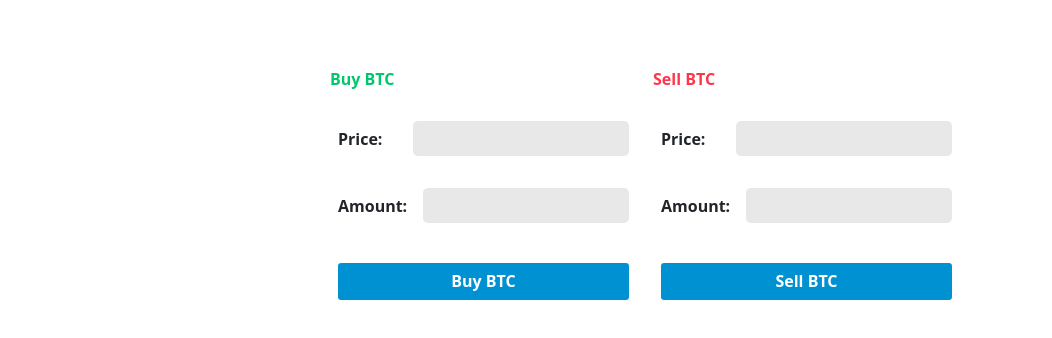
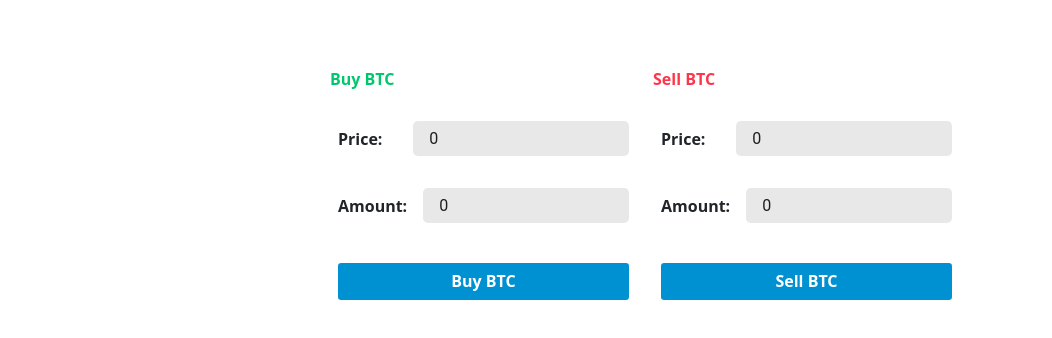
Before and after one commit to alirezaJonaqiGit/bityard, a React (Create React App) app: page / in a window 1280 px wide. Shown: the part 430-768 px from the top of the page, without its empty margins (0-1052 px from the left). Built offline with nearby package versions, Linux system fonts and the light colour scheme.

Commit message:
formsEdited

```diff
--- /dev/null
+++ b/src/components/home/form/formFields/formField.jsx
@@ -0,0 +1,68 @@
+import React from "react";
+import { useForm } from "react-hook-form";
+import { makeStyles } from '@material-ui/core/styles';
+import TextField from '@material-ui/core/TextField';
+// import './form.css'
+import { useEffect, useRef, useState  } from 'react';
+
+const useStyles = makeStyles((theme) => ({
+    textField: {
+        width: '100%',
+        margin: '1rem 0',
+
+    },
+    formLabel : {
+        fontSize: '1rem',
+        fontWeight: 'bold',
+        color: '#00c76f',
+        margin: '0 0 1rem'
+    }
+}));
+
+function FormFields(props) {
+
+
+    // Hook form
+    const { register, handleSubmit, watch, formState: { errors } } = useForm();
+
+    // handle Submit
+    const submitForm = (data) => {
+        data.price = props.currentPrice.toString();
+        data.type = props.status;
+        console.log(data);
+    };
+
+    // classess
+    const classes = useStyles();
+
+
+    const PriceTextField = useRef();
+    const AmountTextField = useRef();
+    // on component Update => empty fields
+    useEffect(() => {
+    });
+
+    return (
+        <>
+            <form className="px-2" onSubmit={handleSubmit(submitForm)}>
+                <div className="d-flex flex-nowrap">
+                    <span style={{ width: '80px', marginRight: '1rem', fontWeight: 'bold' }} className="d-block align-self-center" >
+                        Price:
+                    </span>
+                    <TextField ref={PriceTextField} value={props.currentPrice} className={classes.textField} {...register(`price`)} id="outlined-basic" variant="filled" />
+                </div>
+
+                <div className="d-flex flex-nowrap">
+                    <span style={{ width: '80px', marginRight: '1rem', fontWeight: 'bold' }} className="d-block align-self-center" >
+                        Amount:
+                    </span>
+                    <TextField defaultValue={0} ref={AmountTextField} className={classes.textField} {...register(`amount`)} id="outlined-basic" variant="filled" />
+                </div>
+
+                <input className="submit" type="submit" value={`${props.status} BTC`} />
+            </form>
+        </>
+    );
+}
+
+export default FormFields;
--- a/src/components/home/form/from.jsx
+++ b/src/components/home/form/from.jsx
@@ -3,6 +3,8 @@ import { useForm } from "react-hook-form";
 import { makeStyles } from '@material-ui/core/styles';
 import TextField from '@material-ui/core/TextField';
 import './form.css'
+import FormField from "./formFields/formField";
+import { useState } from "react";
 
 
 const useStyles = makeStyles((theme) => ({
@@ -20,67 +22,27 @@ const useStyles = makeStyles((theme) => ({
 }));
 
 function Forms() {
-    // <div className=""> </div>
 
-    const { register, handleSubmit, watch, formState: { errors } } = useForm();
-    const buyBTCSubmit = (data) => {
-        console.log(data);
-    };
-    const sellBTCSubmit = (data) => {
-        console.log(data)
-    };
+    // set Current Price
+    const [price, setPrice] = useState(0);
     const classes = useStyles();
+
 
     return (
         <>
             <div className="formsWrapper container-fluid">
                 <div className="row">
+
                     <div className="col-6 px-2 b">
+                        <h4 className={classes.formLabel}>Buy BTC</h4>
+                        <FormField currentPrice={price} status={'Buy'} />
+                    </div>
 
-                        <h4 className={classes.formLabel}>Buy BTC</h4>
-                        <form className="px-2" onSubmit={handleSubmit(buyBTCSubmit)}>
-                            <div className="d-flex flex-nowrap">
-                                <span style={{width: '80px',marginRight: '1rem', fontWeight: 'bold'}} className="d-block align-self-center" >
-                                    Price:
-                                </span>
-                                <TextField className={classes.textField} {...register("buyPrice")}  id="outlined-basic" variant="filled" />
-                            </div>
+                    <div className="col-6 px-2 b">
+                        <h4 style={{ color: '#fd374b' }} className={classes.formLabel}>Sell BTC</h4>
+                        <FormField currentPrice={price} status={'Sell'} />
+                    </div>
 
-                            <div className="d-flex flex-nowrap">
-                                <span style={{width: '80px',marginRight: '1rem', fontWeight: 'bold'}} className="d-block align-self-center" >
-                                    Amount:
-                                </span>
-                                <TextField className={classes.textField} {...register("buyAmount")} id="outlined-basic" variant="filled" />
-                            </div>
-
-                            <input className="submit" type="submit" value='Buy BTC' />
-                        </form>
-
-
-                    </div>
-                    <div className="col-6 px-2 b">
-
-                    <h4 style={{color: '#fd374b'}} className={classes.formLabel}>Sell BTC</h4>
-                        <form className="px-2" onSubmit={handleSubmit(sellBTCSubmit)}>
-                            <div className="d-flex flex-nowrap">
-                                <span style={{width: '80px',marginRight: '1rem', fontWeight: 'bold'}} className="d-block align-self-center" >
-                                    Price:
-                                </span>
-                                <TextField className={classes.textField}  {...register("sellPrice")} id="outlined-basic" variant="filled" />
-                            </div>
-
-                            <div className="d-flex flex-nowrap">
-                                <span style={{width: '80px',marginRight: '1rem', fontWeight: 'bold'}} className="d-block align-self-center" >
-                                    Amount:
-                                </span>
-                                <TextField className={classes.textField} {...register("sellAmount")} id="" variant="filled" />
-                            </div>
-
-                            <input className="submit" type="submit" value='Sell BTC' />
-                        </form>
-
-
-                    </div>
                 </div>
             </div>
         </>
```
Also changed, not shown: src/components/home/orderBook/orderBook.css (added), src/components/home/orderBook/orderBook.jsx (added).
